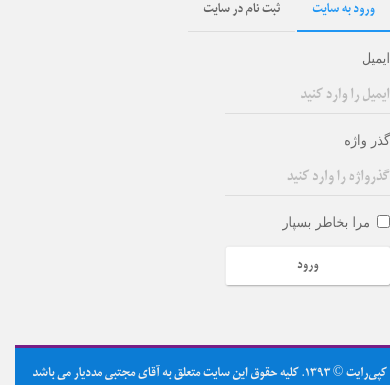
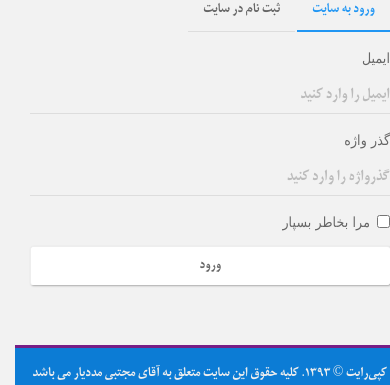
Before and after one commit to S-rezazadeh/TeacherSystem, a CodeIgniter app: page / in a window 390 px wide. Shown: the part 662-1047 px from the top of the page. Run offline with CodeIgniter, Linux system fonts and the light colour scheme; some web fonts are replaced.

Commit message:
main-page finished

```diff
--- a/TeacherSystem/application/views/home.php
+++ b/TeacherSystem/application/views/home.php
@@ -55,7 +55,7 @@
 							<!-- Tab panes -->
 							<div class="tab-content">
 								<div role="tabpanel" class="tab-pane row active" id="login">
-                                       <form class="col-xs-6">
+                                       <form class="col-md-6">
                                         <div class="form-group">
 											<label for="email">ایمیل</label>
 											<input type="email" class="form-control"
```
